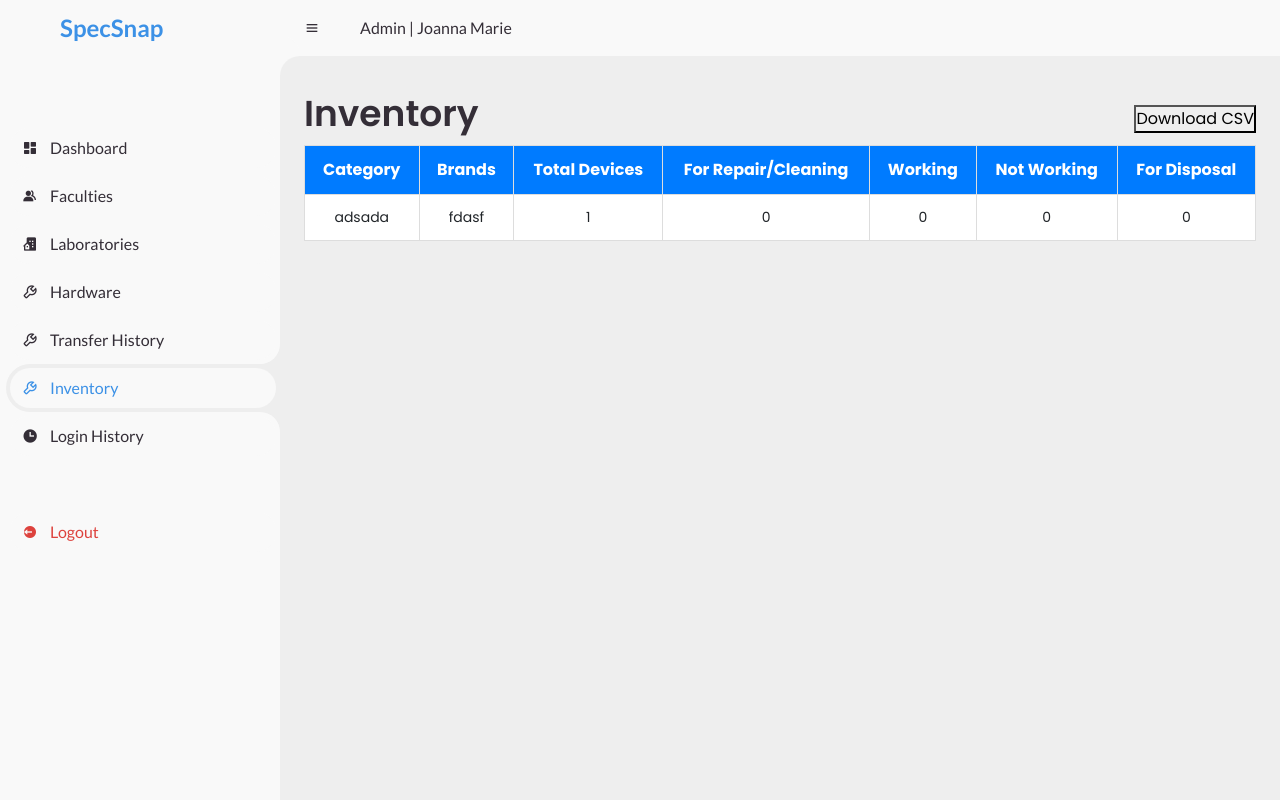
After one commit to dessafe/spec, a PHP site: page /ainventory.php in a window 1280 px wide. The commit adds this page. Run offline with PHP 8.4, Linux system fonts and the light colour scheme; a user stored in the database is signed in; data comes from the database, SQL or seed files in the repository; some libraries are stand-ins or nearby versions.

Commit message:
inventory

```diff
--- a/ahomepage.php
+++ b/ahomepage.php
@@ -116,6 +116,12 @@
                 <a href="transferHistory.php">
                     <i class='bx bx-wrench'></i>
                     <span class="text">Transfer History</span>
+                </a>
+            </li>
+            <li>
+                <a href="ainventory.php">
+                    <i class='bx bx-wrench'></i>
+                    <span class="text">Inventory</span>
                 </a>
             </li>
             <li>
--- /dev/null
+++ b/ainventory.php
@@ -0,0 +1,313 @@
+<?php
+session_start();
+include "db_connection.php";
+
+// Query to get count of devices based on category, status, and the brands
+$query = "
+    SELECT
+        category,
+        GROUP_CONCAT(DISTINCT brand ORDER BY brand ASC) AS brands,  -- Concatenate brands separated by commas
+        COUNT(*) AS totalCount,
+        SUM(CASE WHEN status = 'Need Repair/Cleaning' THEN 1 ELSE 0 END) AS forRepair,
+        SUM(CASE WHEN status = 'Working' THEN 1 ELSE 0 END) AS working,
+        SUM(CASE WHEN status = 'Not Working' THEN 1 ELSE 0 END) AS notWorking,
+        SUM(CASE WHEN status = 'For Disposal' THEN 1 ELSE 0 END) AS forDisposal
+    FROM
+        hardwares
+    GROUP BY
+        category;
+";
+
+$result = mysqli_query($link, $query);
+?>
+
+<!DOCTYPE html>
+<html lang="en">
+<head>
+    <meta charset="UTF-8">
+    <meta name="viewport" content="width=device-width, initial-scale=1.0">
+    <!-- Boxicons -->
+    <link href='https://unpkg.com/boxicons@2.0.9/css/boxicons.min.css' rel='stylesheet'>
+    <!-- My CSS -->
+    <link rel="stylesheet" href="assets/css/fac-adm-style.css">
+    <script src="https://cdn.jsdelivr.net/npm/sweetalert2@11"></script>
+    <link href="https://cdn.jsdelivr.net/npm/bootstrap@5.0.2/dist/css/bootstrap.min.css" rel="stylesheet" integrity="sha384-EVSTQN3/azprG1Anm3QDgpJLIm9Nao0Yz1ztcQTwFspd3yD65VohhpuuCOmLASjC" crossorigin="anonymous">
+    <script src="https://cdn.jsdelivr.net/npm/bootstrap@5.0.2/dist/js/bootstrap.bundle.min.js" integrity="sha384-MrcW6ZMFYlzcLA8Nl+NtUVF0sA7MsXsP1UyJoMp4YLEuNSfAP+JcXn/tWtIaxVXM" crossorigin="anonymous"></script>
+    <title>SpecSnap</title>
+    <link rel="icon" href="assets/img/logo1.png">
+    <style>
+        #sidebar ul {
+            padding-left: 0;
+        }
+        a {
+            text-decoration: none;
+        }
+
+        .department-info {
+            margin-top: 20px;
+            background-color: white;
+            padding: 20px;
+            border-radius: 8px;
+            box-shadow: 0 2px 10px rgba(0, 0, 0, 0.1);
+        }
+
+        .department-info h2 {
+            margin-bottom: 15px;
+        }
+
+        .table th, .table td {
+            text-align: center;
+        }
+
+        .table th {
+            background-color: #f8f9fa;
+        }
+
+        .table td {
+            background-color: #ffffff;
+        }
+        .table-container {
+            width: 100%;            /* Make the container fill available width */
+            overflow: hidden;       /* Hide horizontal overflow */
+        }
+
+        #example {
+            width: 100% !important; /* Ensure the table uses 100% width */
+            table-layout: fixed;    /* Table columns will have equal width */
+        }
+
+        .dataTables_wrapper {
+            overflow: hidden !important;  /* Ensure no extra scroll bars are added by the DataTable wrapper */
+        }
+        /* Table container adjustments */
+.table-container {
+    width: 100%;
+    overflow: hidden;
+    margin-top: 20px;
+}
+
+/* DataTable styling */
+#inventoryTable {
+    width: 100% !important;
+    border-collapse: collapse;
+    border-spacing: 0;
+}
+
+/* Table header and column adjustments */
+#inventoryTable th, #inventoryTable td {
+    padding: 12px 15px;  /* Add padding for better readability */
+    border: 1px solid #ddd; /* Light borders for separation */
+    text-align: center;
+}
+
+#inventoryTable th {
+    background-color: #007bff; /* Blue background for header */
+    color: white;
+    font-size: 16px;
+    font-weight: bold;
+}
+
+#inventoryTable td {
+    background-color: #fff; /* White background for cells */
+    font-size: 14px;
+}
+
+#inventoryTable tr:nth-child(even) {
+    background-color: #f8f9fa; /* Light grey for even rows */
+}
+
+#inventoryTable tr:hover {
+    background-color: #f1f1f1; /* Hover effect for rows */
+}
+
+/* Adjust DataTable pagination and search bar styles */
+.dataTables_wrapper .dataTables_paginate .paginate_button {
+    border-radius: 4px;
+    padding: 5px 10px;
+    background-color: #007bff;
+    color: white;
+    border: none;
+}
+
+.dataTables_wrapper .dataTables_paginate .paginate_button:hover {
+    background-color: #0056b3;
+}
+
+.dataTables_wrapper .dataTables_filter input {
+    border-radius: 4px;
+    padding: 5px;
+    font-size: 14px;
+    border: 1px solid #ddd;
+}
+
+.dataTables_wrapper .dataTables_length select {
+    border-radius: 4px;
+    padding: 5px;
+    font-size: 14px;
+    border: 1px solid #ddd;
+}
+    </style>
+    <script>
+        $(document).ready(function() {
+    $('#inventoryTable').DataTable({
+        "paging": true,
+        "lengthChange": true,
+        "searching": true,
+        "ordering": true,
+        "info": true,
+        "autoWidth": false,
+        "responsive": true,
+        "scrollX": false,
+        "lengthMenu": [[10, 25, 50, -1], ["10", "25", "50", "All"]],
+        "language": {
+            "search": '<span style="font-size: 16px; color: #342E37;">Search:</span>',
+            "lengthMenu": '<span style="font-size: 16px; color: #342E37;">Show entries:</span> _MENU_'
+        }
+    });
+});
+    </script>
+</head>
+<body style="background-color: #eee">
+
+    <!-- SIDEBAR -->
+    <section id="sidebar">
+        <a href="#" class="brand">
+            <i class='bx bx-qr'></i>
+            <span class="text">SpecSnap</span>
+        </a>
+        <ul class="side-menu top">
+            <li>
+                <a href="ahomepage.php">
+                    <i class='bx bxs-dashboard' ></i>
+                    <span class="text">Dashboard</span>
+                </a>
+            </li>
+            <li>
+                <a href="fview.php">
+                    <i class='bx bxs-group' ></i>
+                    <span class="text">Faculties</span>
+                </a>
+            </li>
+            <li>
+                <a href="lview.php">
+                    <i class='bx bxs-building-house'></i>
+                    <span class="text">Laboratories</span>
+                </a>
+            </li>
+            <!-- New Hardware link -->
+            <li>
+                <a href="ahardware.php">
+                    <i class='bx bx-wrench'></i>
+                    <span class="text">Hardware</span>
+                </a>
+            </li>
+            <li>
+                <a href="transferHistory.php">
+                    <i class='bx bx-wrench'></i>
+                    <span class="text">Transfer History</span>
+                </a>
+            </li>
+            <li class="active">
+                <a href="ainventory.php">
+                    <i class='bx bx-wrench'></i>
+                    <span class="text">Inventory</span>
+                </a>
+            </li>
+            <li>
+                <a href="logz.php">
+                    <i class='bx bxs-time'></i>
+                    <span class="text">Login History</span>
+                </a>
+            </li>
+        </ul>
+        <ul class="side-menu">
+            <li>
+                <a href="logout.php" class="logout">
+                    <i class='bx bxs-log-out-circle' ></i>
+                    <span class="text">Logout</span>
+                </a>
+            </li>
+        </ul>
+    </section>
+
+    <!-- CONTENT -->
+    <section id="content">
+        <!-- NAVBAR -->
+        <nav>
+            <i class='bx bx-menu' ></i>
+            <a href="#" class="nav-link">Admin | <?php echo $_SESSION["user"] ?></a>
+        </nav>
+        <!-- NAVBAR -->
+
+        <!-- MAIN -->
+        <main>
+            <div class="head-title">
+                <div class="left">
+                    <h1>Inventory</h1>
+                </div>
+                <div class="right">
+                    <button onclick="downloadCSV()">Download CSV</button>
+                </div>
+            </div>
+
+            <table id="inventoryTable">
+                <thead>
+                    <tr>
+                        <th>Category</th>
+                        <th>Brands</th> <!-- New column for brands -->
+                        <th>Total Devices</th>
+                        <th>For Repair/Cleaning</th>
+                        <th>Working</th>
+                        <th>Not Working</th>
+                        <th>For Disposal</th>
+                    </tr>
+                </thead>
+                <tbody>
+                    <?php
+                    // Fetch and display data from the query result
+                    while ($row = mysqli_fetch_assoc($result)) {
+                        echo "<tr>
+                                <td>" . $row['category'] . "</td>
+                                <td>" . $row['brands'] . "</td>  <!-- Display brands in the new column -->
+                                <td>" . $row['totalCount'] . "</td>
+                                <td>" . $row['forRepair'] . "</td>
+                                <td>" . $row['working'] . "</td>
+                                <td>" . $row['notWorking'] . "</td>
+                                <td>" . $row['forDisposal'] . "</td>
+                            </tr>";
+                    }
+                    ?>
+                </tbody>
+            </table>
+
+        </main>
+        <!-- MAIN -->
+    </section>
+    <!-- CONTENT -->
+
+    <!-- Script for CSV Download -->
+    <script>
+        function downloadCSV() {
+            var table = document.getElementById('inventoryTable');
+            var rows = table.rows;
+            var csvContent = "";
+
+            // Loop through the rows and columns to create CSV data
+            for (var i = 0; i < rows.length; i++) {
+                var cells = rows[i].cells;
+                var rowContent = [];
+                for (var j = 0; j < cells.length; j++) {
+                    rowContent.push(cells[j].innerText);
+                }
+                csvContent += rowContent.join(",") + "\n";
+            }
+
+            // Create a temporary link to download the file
+            var link = document.createElement("a");
+            link.setAttribute("href", "data:text/csv;charset=utf-8," + encodeURIComponent(csvContent));
+            link.setAttribute("download", "inventory_report.csv");
+            link.click();
+        }
+    </script>
+</body>
+</html>
```
